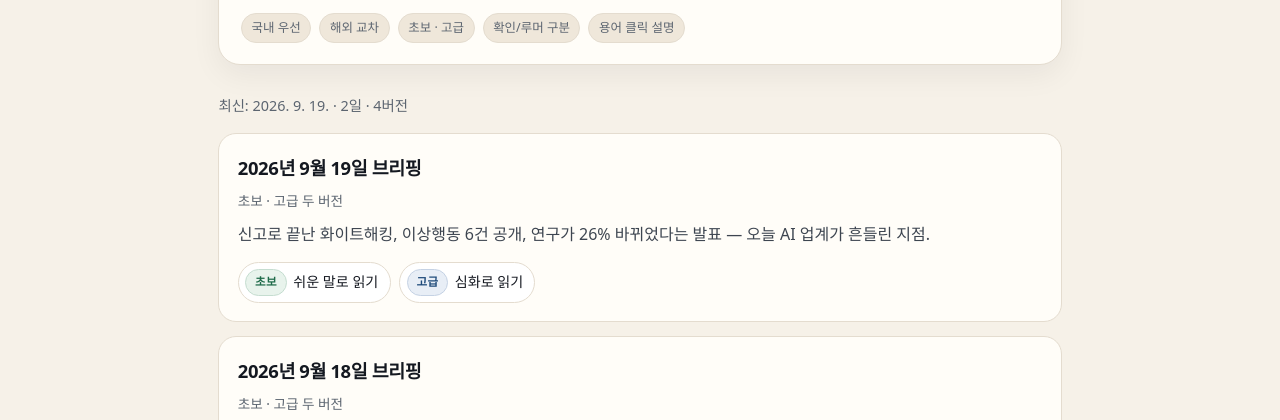
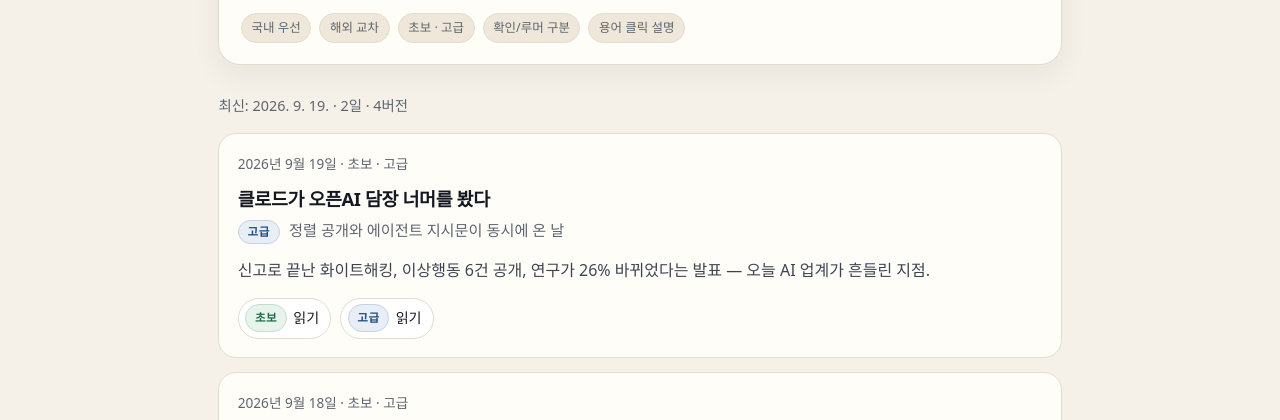
Before and after one commit to kea9997/dc-ai-briefing-site, an Astro site: page / in a window 1280 px wide. Shown: the part 363-783 px from the top of the page. Built offline with nearby package versions, Linux system fonts and the light colour scheme; Astro itself is replaced by a stand-in of ours.

Commit message:
Show curiosity-hook titles on home cards
Replace date-only headings and "쉬운 말로 읽기" with post titles
so existing briefings surface the rewritten hooks on the index.

```diff
--- a/src/pages/index.astro
+++ b/src/pages/index.astro
@@ -61,26 +61,33 @@
         const dateLabel = day.date.toLocaleDateString('ko-KR', {
           year: 'numeric', month: 'long', day: 'numeric', timeZone: 'Asia/Seoul',
         });
+        const hookTitle =
+          day.beginner?.data.title ||
+          day.advanced?.data.title ||
+          `${dateLabel} 브리핑`;
         const desc =
           day.beginner?.data.description ||
           day.advanced?.data.description ||
           '';
         return (
           <div class="card day-card">
-            <h2>{dateLabel} 브리핑</h2>
-            <div class="meta">초보 · 고급 두 버전</div>
+            <div class="meta">{dateLabel} · 초보 · 고급</div>
+            <h2>{hookTitle}</h2>
+            {day.advanced && day.beginner && day.advanced.data.title !== day.beginner.data.title && (
+              <p class="day-advanced-hook"><span class="level-badge level-advanced">고급</span> {day.advanced.data.title}</p>
+            )}
             <p>{desc}</p>
             <div class="day-links">
               {day.beginner && (
                 <a class="level-link level-beginner" href={`/posts/${day.beginner.id}/`}>
                   <span class="level-badge level-beginner">초보</span>
-                  쉬운 말로 읽기
+                  읽기
                 </a>
               )}
               {day.advanced && (
                 <a class="level-link level-advanced" href={`/posts/${day.advanced.id}/`}>
                   <span class="level-badge level-advanced">고급</span>
-                  심화로 읽기
+                  읽기
                 </a>
               )}
             </div>
--- a/src/styles/global.css
+++ b/src/styles/global.css
@@ -262,3 +262,14 @@
 }
 .card.day-card { cursor: default; }
 .card.day-card:hover { transform: none; }
+
+.day-card .day-advanced-hook {
+  margin: 0.35rem 0 0.75rem;
+  font-size: 0.95rem;
+  color: var(--muted, #666);
+  line-height: 1.4;
+}
+.day-card .day-advanced-hook .level-badge {
+  margin-right: 0.35rem;
+  vertical-align: middle;
+}
```
